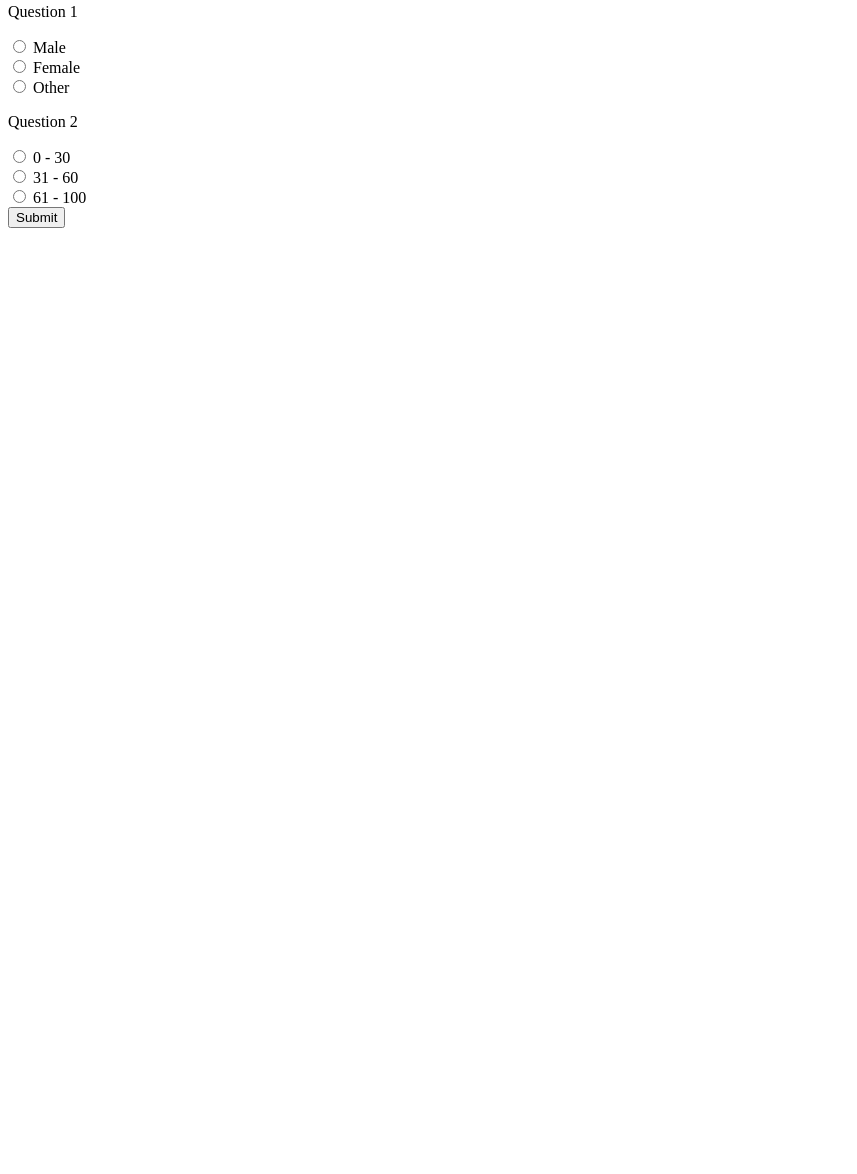
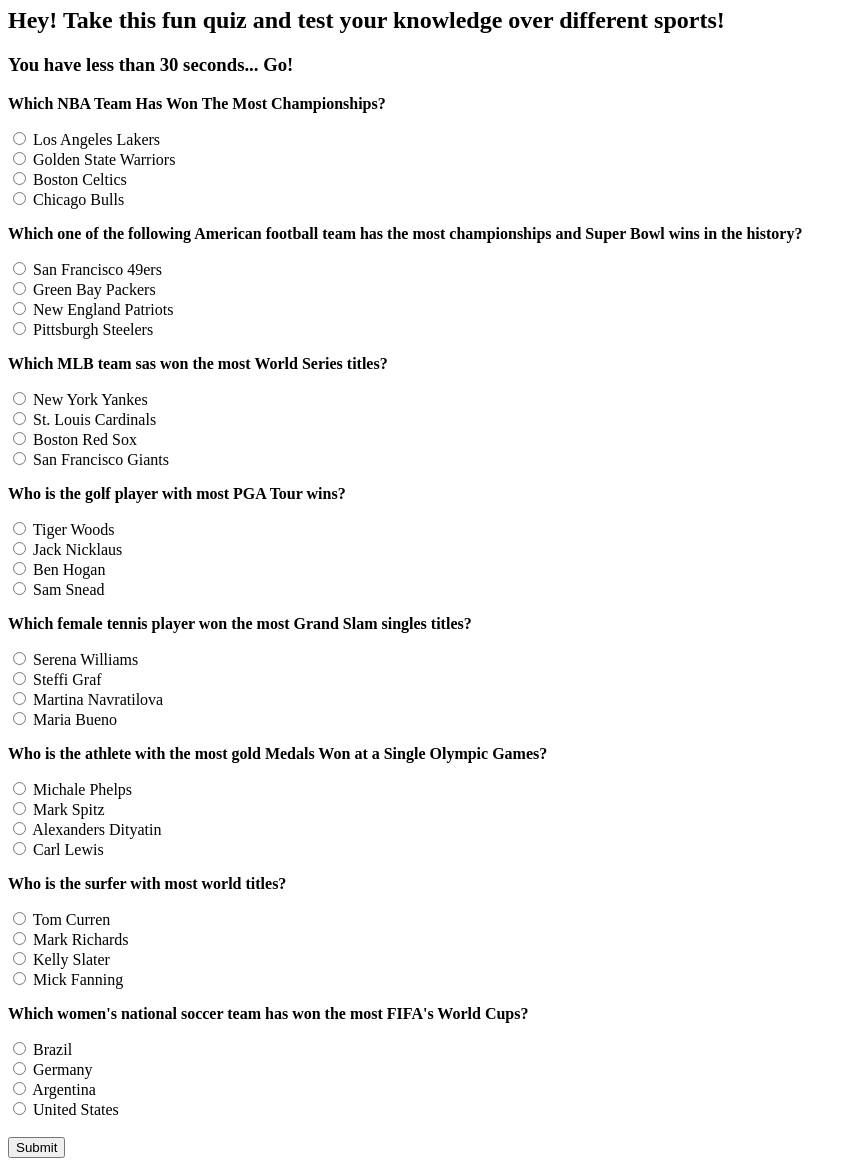
Before and after one commit to lavitorm/trivia-game, a plain HTML site: page trivia-game/index.html in a window 1280 px wide. Shown: the part 13-1187 px from the top of the page, without its empty margins (0-857 px from the left). Before the commit the page ends 800 px from the top, so only its background shows below. Drawn offline with nearby package versions, Linux system fonts and the light colour scheme.

Commit message:
input of all questions (for the quiz)

```diff
--- a/trivia-game/index.html
+++ b/trivia-game/index.html
@@ -16,18 +16,66 @@
     that players answer correctly and incorrectly.
         * Don't let the player pick more than one answer per question.
         * Don't forget to include a countdown timer. -->
+        <h2> Hey! Take this fun quiz and test your knowledge over different sports!</h2>
+        <h3>You have less than 30 seconds... Go!</h3>
 
         <form>
-            <p>Question 1</p>
-            <input type="radio" name="gender" value="male," id="m"> <label for="m">Male</label><br>
-            <input type="radio" name="gender" value="female"> Female<br>
-            <input type="radio" name="gender" value="other"> Other<br>
+            <p><strong>Which NBA Team Has Won The Most Championships?</strong></p>
+            <input type="radio" name="bTeam" value="Los Angeles Lakers" id="lakers"> <label for="lakers">Los Angeles Lakers</label><br>
+            <input type="radio" name="bTeam" value="Golden State Warriors" id="warriors"> <label for="warriors">Golden State Warriors</label><br>
+            <input type="radio" name="bTeam" value="Boston Celtics" id="celtics"> <label for="celtics">Boston Celtics</label><br>
+            <input type="radio" name="bTeam" value="Chicago Bulls" id="bulls"> <label for="bulls">Chicago Bulls</label><br>
+            <!-- Celtics with 17 wins -->
 
-            <p>Question 2</p>
-            <input type="radio" name="age" value="0 - 30 years old"> 0 - 30<br>
-            <input type="radio" name="age" value="60"> 31 - 60<br>
-            <input type="radio" name="age" value="100"> 61 - 100<br>
+            <p><strong>Which one of the following American football team has the most championships and Super Bowl wins in the history?</strong></p>
+            <input type="radio" name="footTeam" value="San Francisco 49res" id="49res"> <label for="49res">San Francisco 49ers</label><br>
+            <input type="radio" name="footTeam" value="Green Bay Packers" id="packers"> <label for="packers">Green Bay Packers</label><br>
+            <input type="radio" name="footTeam" value="New England Patriots" id="patriots"> <label for="patriots">New England Patriots</label><br>
+            <input type="radio" name="footTeam" value="Pittsburgh Steelers" id="steelers"> <label for="steelers">Pittsburgh Steelers</label><br>
+            <!-- Packers with 13 wins (9 NFL championships pre-merger, four (4) Super Bowl championships) -->
 
+            <p><strong>Which MLB team sas won the most World Series titles?</strong></p>
+            <input type="radio" name="baseTeam" value="New York Yankes" id="yankes"> <label for="yankes">New York Yankes</label><br>
+            <input type="radio" name="baseTeam" value="St. Louis Cardinals" id="cardinals"> <label for="cardinals">St. Louis Cardinals</label><br>
+            <input type="radio" name="baseTeam" value="Boston Red Sox" id="Redsox"> <label for="redsox">Boston Red Sox</label><br>
+            <input type="radio" name="baseTeam" value="San Francisco Giants" id="giants"> <label for="giants">San Francisco Giants</label><br>
+            <!-- NY Yankes with 27 wins -->
+
+            <p><strong>Who is the golf player with most PGA Tour wins?</strong></p>
+            <input type="radio" name="golfer" value="Tiger Woods" id="woods"> <label for="woods">Tiger Woods</label><br>
+            <input type="radio" name="golfer" value="Jack Nicklaus" id="nicklaus"> <label for="nicklaus">Jack Nicklaus</label><br>
+            <input type="radio" name="golfer" value="Ben Hogan" id="hogan"> <label for="hogan">Ben Hogan</label><br>
+            <input type="radio" name="golfer" value="Sam Snead" id="snead"> <label for="snead">Sam Snead</label><br>
+            <!-- Sam Snead with 82 wins, followed by Tiger Woods with 81 wins) -->
+
+            <p><strong> Which female tennis player won the most Grand Slam singles titles?</strong></p>
+            <input type="radio" name="tennisp" value="Serena Williams" id="serena"> <label for="serena">Serena Williams</label><br>
+            <input type="radio" name="tennisp" value="Steffi Graf" id="steffi"> <label for="steffi">Steffi Graf</label><br>
+            <input type="radio" name="tennisp" value="Martina Navratilova" id="navratilova"> <label for="navratilova">Martina Navratilova</label><br>
+            <input type="radio" name="tennisp" value="Maria Bueno" id="bueno"> <label for="bueno">Maria Bueno</label><br>
+            <!-- Serena Williams has won 24 Major singles Grand Slam titles -->
+
+            <p><strong>Who is the athlete with the most gold Medals Won at a Single Olympic Games?</strong></p>
+            <input type="radio" name="athlete" value="Michael Phelps" id="phelps"> <label for="phelps">Michale Phelps</label><br>
+            <input type="radio" name="athlete" value="Mark Spitz" id="spitz"> <label for="spitz">Mark Spitz</label><br>
+            <input type="radio" name="athlete" value="Alexander Dityatin" id="dityatin"> <label for="dityatin">Alexanders Dityatin</label><br>
+            <input type="radio" name="athlete" value="Carl Lewis" id="lewis"> <label for="lewis">Carl Lewis</label><br>
+            <!-- Michael Phelps with 8 gold medals in 2008-->
+
+            <p><strong>Who is the surfer with most world titles?</strong></p>
+            <input type="radio" name="surfer" value="Tom Curren" id="curren"> <label for="curren">Tom Curren</label><br>
+            <input type="radio" name="surfer" value="Mark Richards" id="richards"> <label for="richards">Mark Richards</label><br>
+            <input type="radio" name="surfer" value="Kelly Slater" id="slater"> <label for="slater">Kelly Slater</label><br>
+            <input type="radio" name="surfer" value="Mick Fanning" id="fanning"> <label for="fanning">Mick Fanning</label><br>
+            <!-- Kelly slater has won 11 world titles-->
+
+            <p><strong>Which women's national soccer team has won the most FIFA's World Cups?</strong></p>
+            <input type="radio" name="bTeam" value="Brazil" id="brazil"> <label for="brazil">Brazil</label><br>
+            <input type="radio" name="bTeam" value="Germany" id="germany"> <label for="germany">Germany</label><br>
+            <input type="radio" name="bTeam" value="Argentina" id="argentina"> <label for="argentina">Argentina</label><br>
+            <input type="radio" name="bTeam" value="United States" id="usa"> <label for="usa">United States</label><br>
+            <!-- United States has won 4 world titles-->
+            <br>
             <input type="submit" value="Submit">
         </form>
 
@@ -38,8 +86,8 @@
         <script src="https://cdnjs.cloudflare.com/ajax/libs/jquery/3.2.1/jquery.min.js"></script>
         <script type="text/javascript">
             $("input[type='submit']").on('click', function(){
-                var g = $("input[name='gender']:checked").val();
-                var a = $("input[name='age']:checked").val();
+                // var g = $("input[name='...']:checked").val();
+                // var a = $("input[name='...']:checked").val();
 
                 $('#content').text(g + " " + a);
 
```
